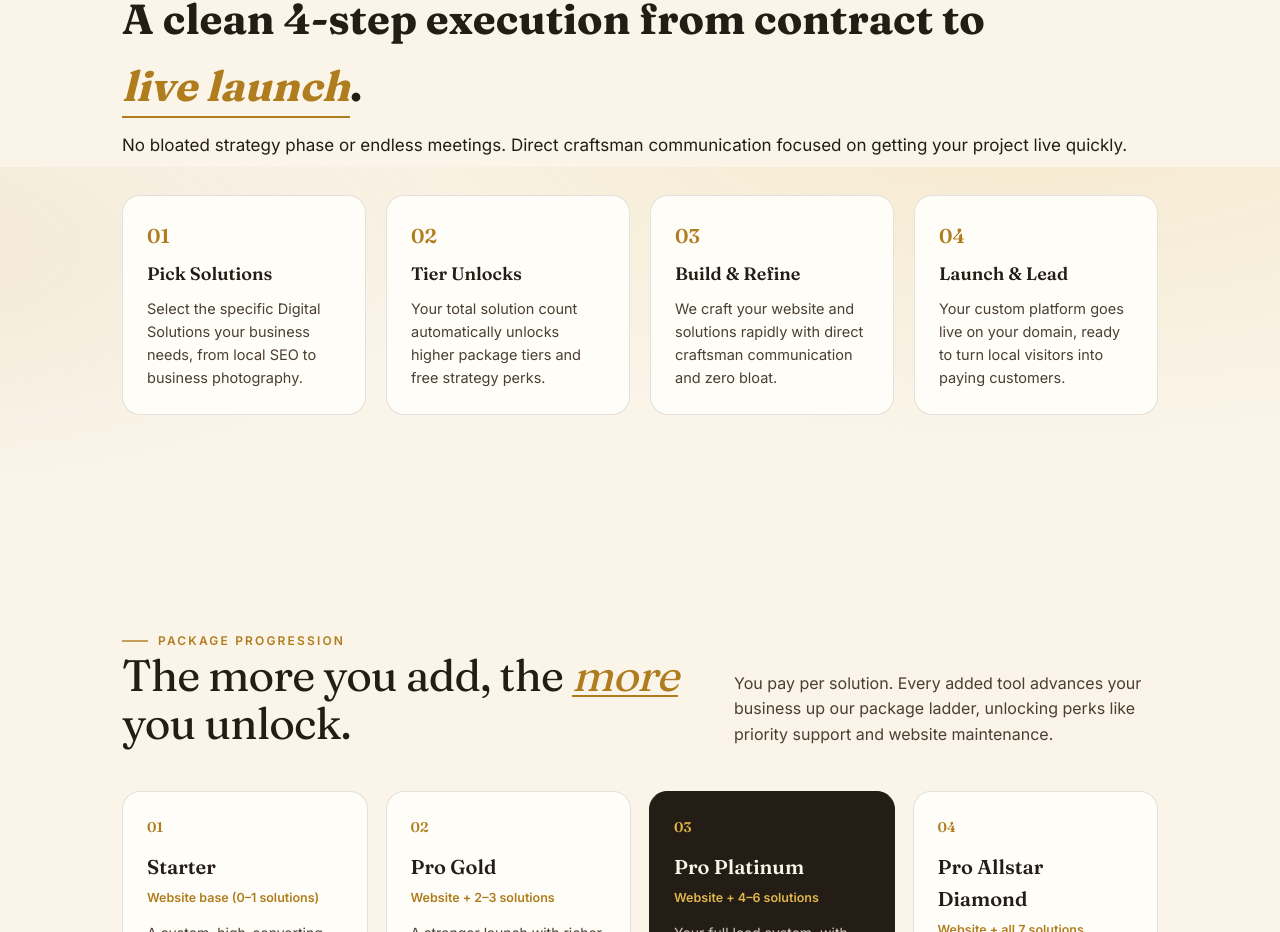
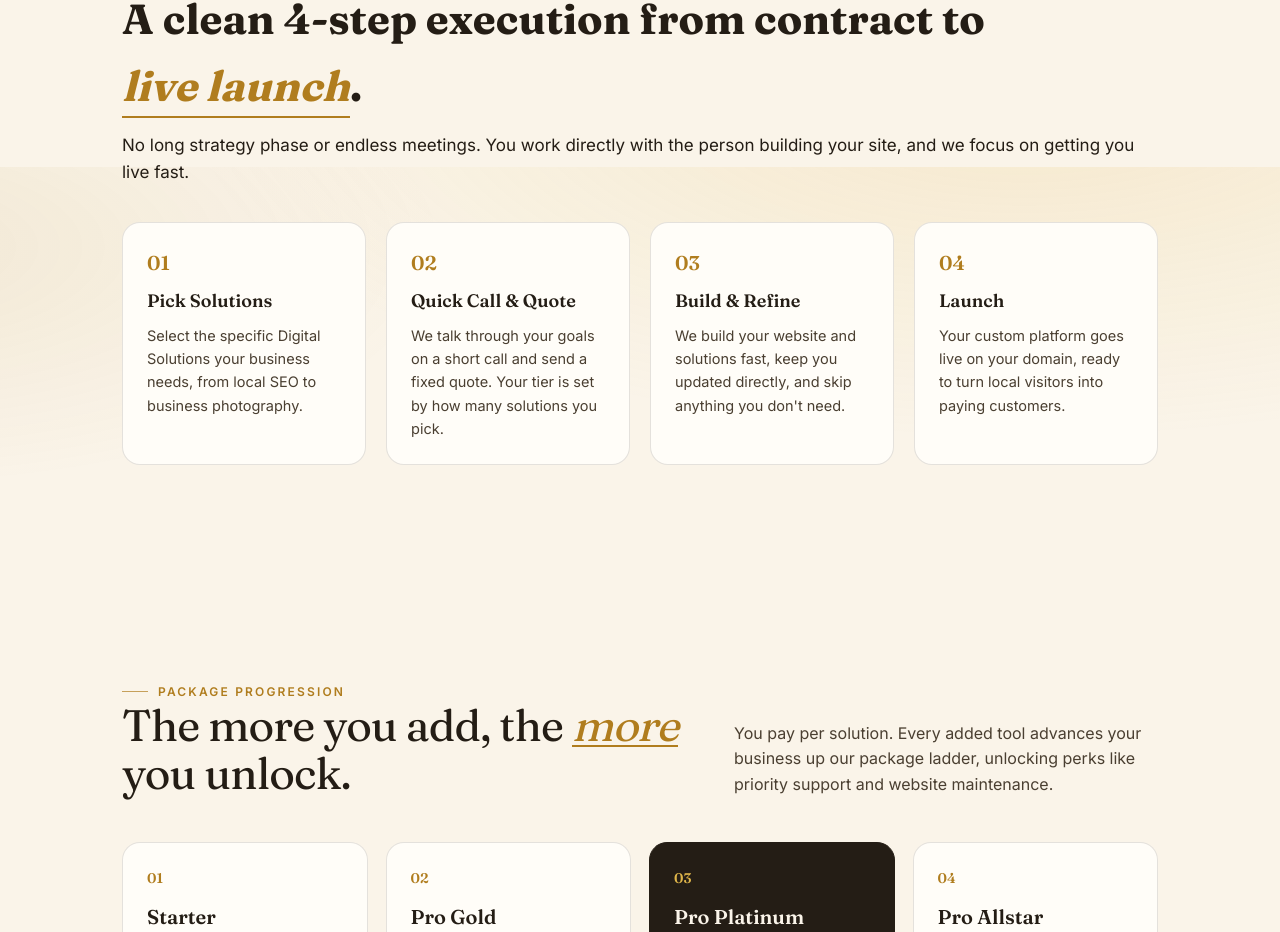
Before and after one commit to dynastyweb26/dynasty-web, a Next.js app: page / in a window 1280 px wide. Shown: the part 3033-3965 px from the top of the page. Built offline with nearby package versions, Linux system fonts and the light colour scheme.

Commit message:
copy: process steps describe real work, drop craftsman jargon
Co-Authored-By: Claude Opus 5.5 <noreply@anthropic.com>
Claude-Session: https://claude.ai/code/session_01Vqbk2S9AQUZtF1PMGHFS8r

```diff
--- a/components/Process.js
+++ b/components/Process.js
@@ -10,8 +10,8 @@ export function Process() {
             A clean 4-step execution from contract to <em>live launch</em>.
           </h2>
           <p>
-            No bloated strategy phase or endless meetings. Direct craftsman communication
-            focused on getting your project live quickly.
+            No long strategy phase or endless meetings. You work directly with the person
+            building your site, and we focus on getting you live fast.
           </p>
         </div>
 
--- a/data/site.js
+++ b/data/site.js
@@ -180,17 +180,17 @@ export const siteData = {
     },
     {
       step: "02",
-      title: "Tier Unlocks",
-      description: "Your total solution count automatically unlocks higher package tiers and free strategy perks.",
+      title: "Quick Call & Quote",
+      description: "We talk through your goals on a short call and send a fixed quote. Your tier is set by how many solutions you pick.",
     },
     {
       step: "03",
       title: "Build & Refine",
-      description: "We craft your website and solutions rapidly with direct craftsman communication and zero bloat.",
+      description: "We build your website and solutions fast, keep you updated directly, and skip anything you don't need.",
     },
     {
       step: "04",
-      title: "Launch & Lead",
+      title: "Launch",
       description: "Your custom platform goes live on your domain, ready to turn local visitors into paying customers.",
     },
   ],
```
